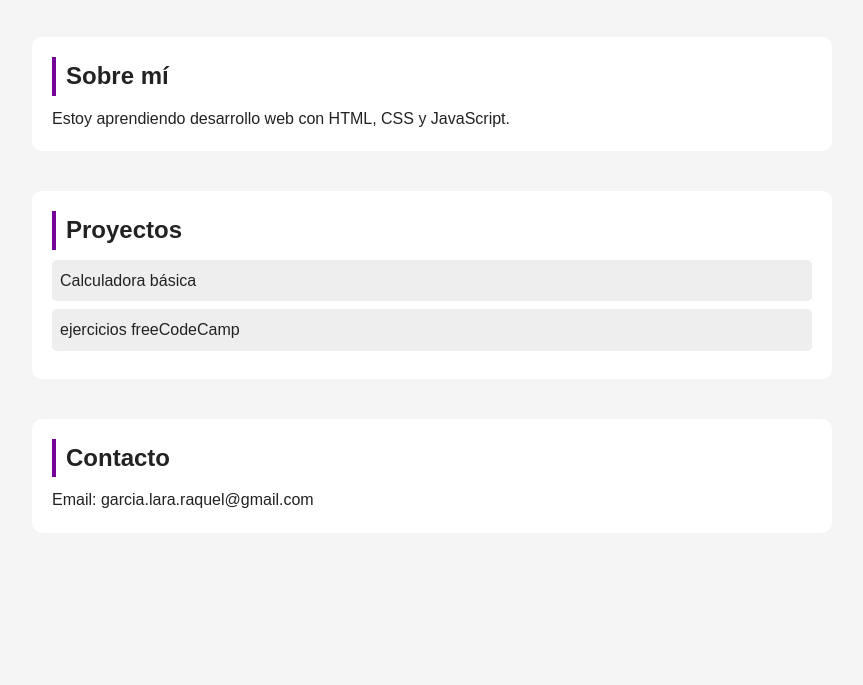
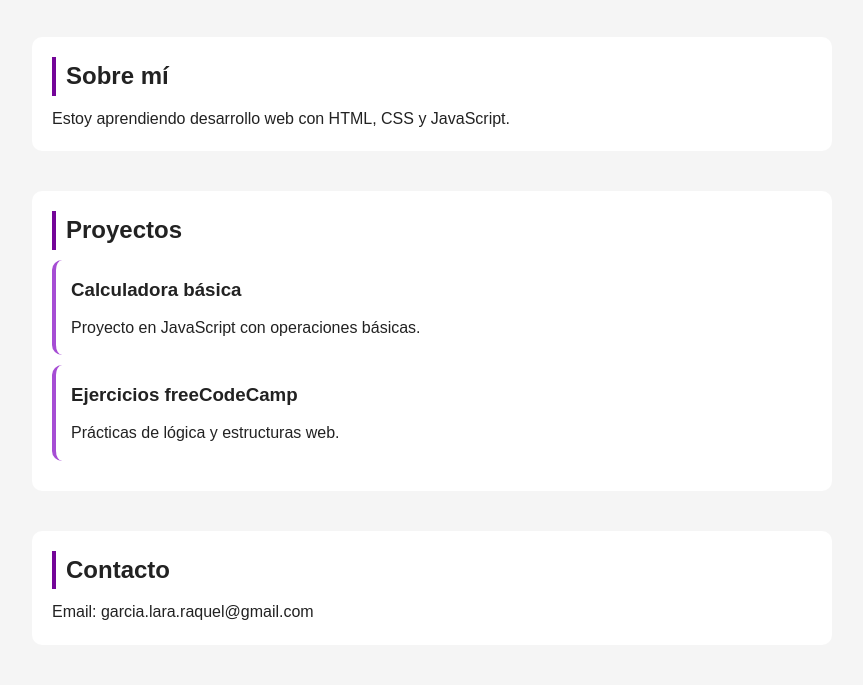
Before and after one commit to Raquel-G-L/mi-portfolio, a plain HTML site: page index.html in a window 1280 px wide. Shown: the part 185-870 px from the top of the page, without its empty margins (208-1071 px from the left). Before the commit the page ends 800 px from the top, so only its background shows below. Drawn offline with Linux system fonts and the light colour scheme.

Commit message:
Add files via upload

```diff
--- a/index.html
+++ b/index.html
@@ -1,5 +1,6 @@
 <!DOCTYPE html>
 <html lang="en">
+
 <head>
     <meta charset="UTF-8">
     <meta name="viewport" content="width=device-width, initial-scale=1.0">
@@ -9,13 +10,14 @@
 
     <script src="script.js"></script>
 </head>
+
 <body>
     <header>
         <h1>
-            Hola, soy Raquel
+            Raquel
         </h1>
         <p>
-            Desarrollador web en formación.
+            Frontend Developer/Desarrollador web en formación | HTML • CSS • JavaScript
         </p>
         <button onclick="cambiarColor()">Cambiar color del título</button>
     </header>
@@ -27,10 +29,16 @@
 
     <section>
         <h2>Proyectos</h2>
-        <ul>
-            <li>Calculadora básica</li>
-            <li>ejercicios freeCodeCamp</li>
-        </ul>
+
+        <div class="card">
+            <h3>Calculadora básica</h3>
+            <p>Proyecto en JavaScript con operaciones básicas.</p>
+        </div>
+
+        <div class="card">
+            <h3>Ejercicios freeCodeCamp</h3>
+            <p>Prácticas de lógica y estructuras web.</p>
+        </div>
     </section>
 
     <section>
@@ -39,4 +47,5 @@
     </section>
 
 </body>
+
 </html>
--- a/style.css
+++ b/style.css
@@ -58,15 +58,18 @@ h2 {
 /* ===================
 Lista proyectos
 =================== */
-ul {
-  list-style: none;
+.card {
+  background: #fff;
+  padding: 15px;
+  margin: 10px 0;
+  border-radius: 10px;
+  border-left: 4px solid #a64dd4;
+  transition: 0.3s;
 }
 
-ul li {
-  padding: 8px;
-  background: #eee;
-  margin-bottom: 8px;
-  border-radius: 5px;
+.card:hover {
+  transform: translateY(-5px);
+  box-shadow: 0 10px 20px rgba(0,0,0,0.1);
 }
 
 /* ===================
```
